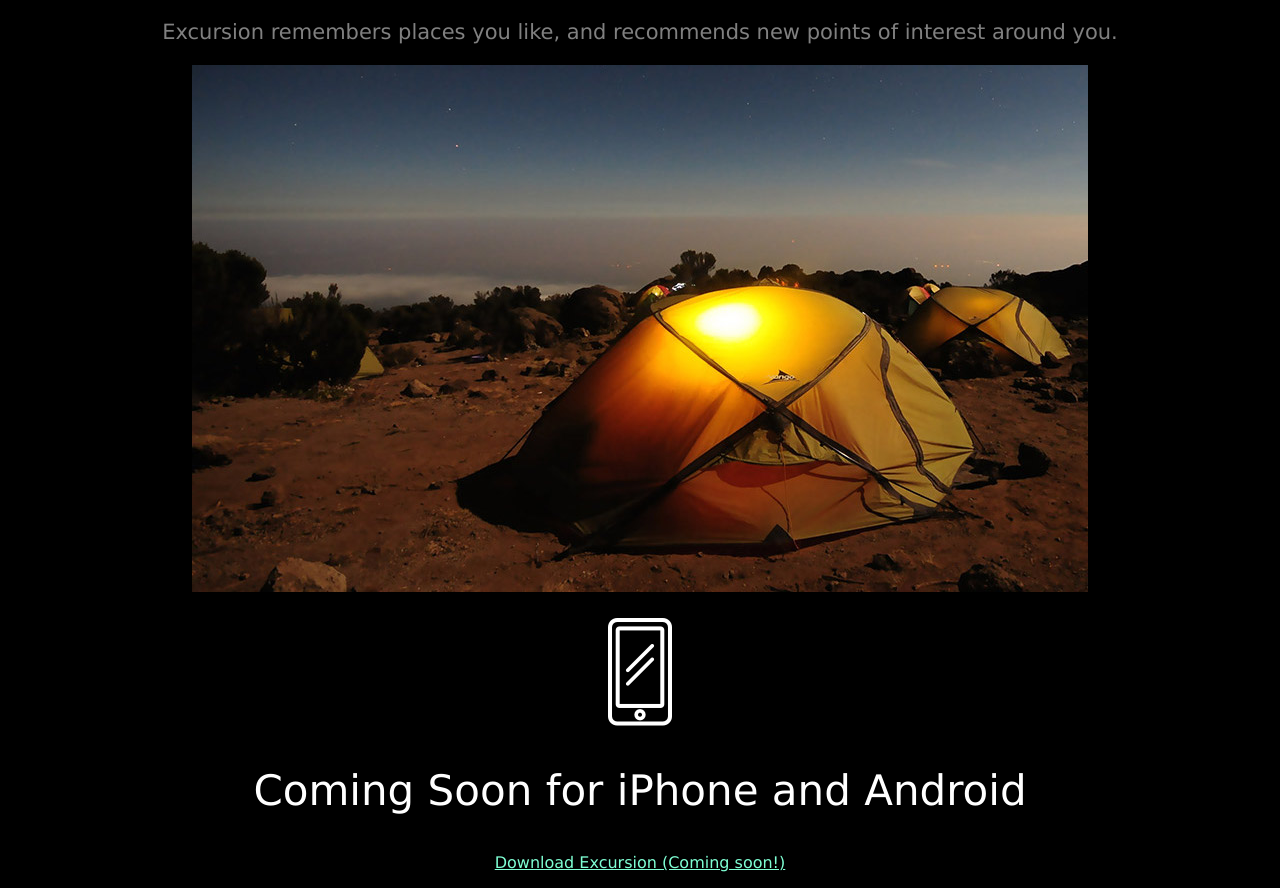
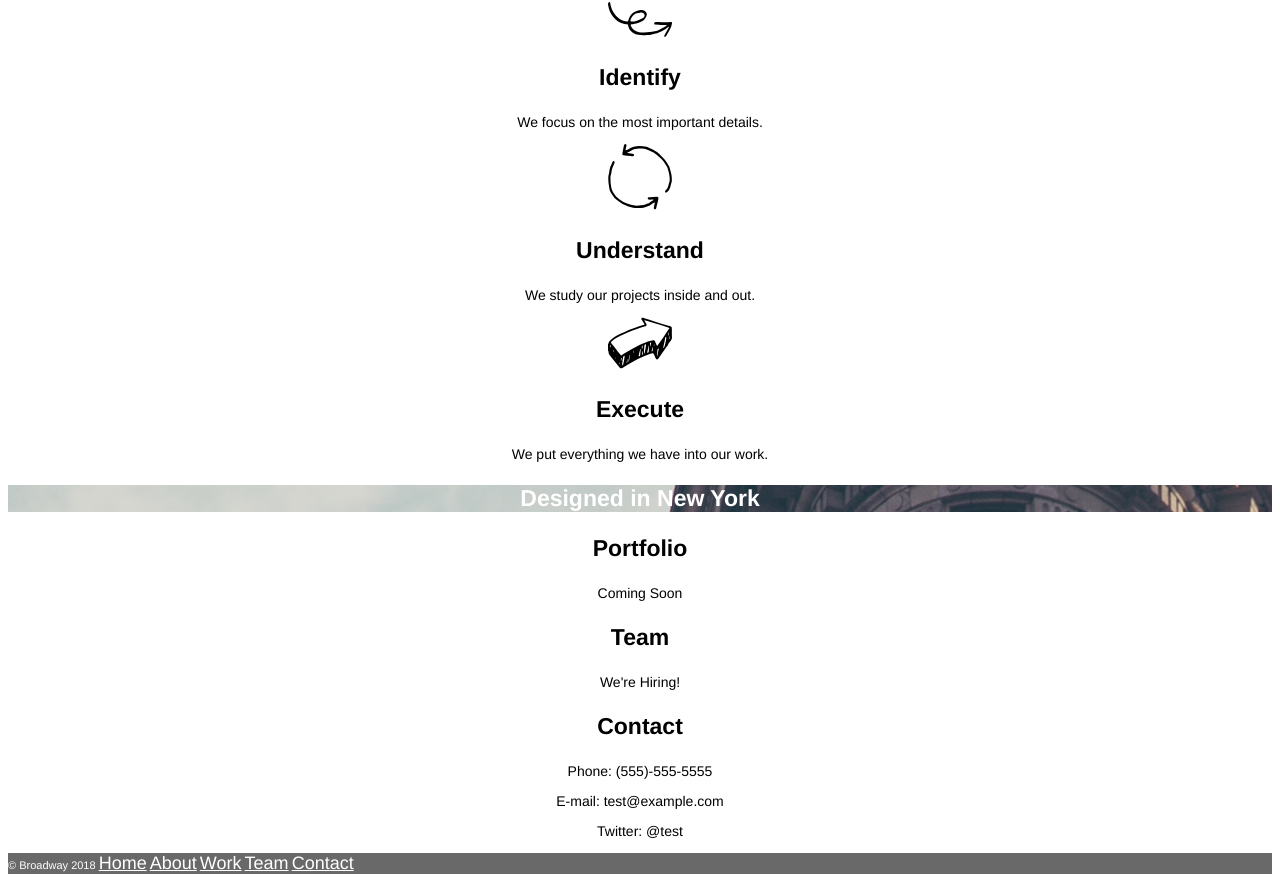
Before and after one commit to blzaej/broadway, a plain HTML site: page index.html in a window 1280 px wide. Shown: the part 423-1311 px from the top of the page. Drawn offline with Linux system fonts and the light colour scheme.

Commit message:
finished everything

```diff
--- a/index.html
+++ b/index.html
@@ -1,39 +1,83 @@
 <!DOCTYPE html>
 <html>
 <head>
-  <meta charset="UTF-8">
-  <title>Excursion</title>
+  <title>Broadway Design</title>
   <link rel="stylesheet" href="resources/css/style.css" type="text/css">
 </head>
 <body>
-  <!-- SECTION: TITLE -->
-  <h1>Discover hidden places in the world around you</h1>
+  <!-- title section -->
+  <div class="title">
+    <h1>Broadway Design</h1>
+    <p>
+      <a href=#>Home</a>
+    </p>
+    <p>
+      <a href=#>Process</a>
+    </p>
+    <p>
+      <a href=#>Work</a>
+    </p>
+    <p>
+      <a href=#>Team</a>
+    </p>
+    <p>
+      <a href=#>Contact</a>
+    </p>
+  </div>
+
+  <!-- menu section -->
+  <h2>Our Process</h2
+  <div class="menu">
+    <img src="resources/img/identify.svg" alt="Identify">
+    <h3>Identify</h3>
+    <p>
+      We focus on the most important details.
+    </p>
+    <img src="resources/img/understand.svg" alt="Understand">
+    <h3>Understand</h3>
+    <p>
+      We study our projects inside and out.
+    </p>
+    <img src="resources/img/execute.svg" alt="Execute">
+    <h3>Execute</h3>
+    <p>
+      We put everything we have into our work.
+    </p>
+  </div>
+
+  <!-- info section -->
+  <div class="title">
+    <h3>Designed in New York</h3>
+  </div>
+  <h3>Portfolio</h3>
   <p>
-    <a href="http://">Download Excursion (Coming soon!)</a>
+    Coming Soon
   </p>
-  <video autoplay>
-    <source src="resources/video/excursion.mp4" type="video/mp4">
-    Your browser does not support the video tag.
-  </video>
-
-  <!-- SECTION: CONTENT -->
-  <h2>Your personal travel guide</h2>
+  <h3>Team</h3>
   <p>
-    Excursion remembers places you like, and recommends new points of interest around you.
+    We're Hiring!
+  </p>
+  <h3>Contact</h3>
+  <p>
+    Phone: (555)-555-5555
   </p>
   <p>
-    <img src="resources/img/camp.jpg" alt="Camp">
+    E-mail: test@example.com
   </p>
   <p>
-    <img src="resources/img/phone.png" alt="Phone icon">
-  </p>
-  <h2>Coming Soon for iPhone and Android</h2>
-  <p>
-    <a href="http://">Download Excursion (Coming soon!)</a>
+    Twitter: @test
   </p>
 
-  <!-- SECTION: FOOTER -->
-  <p class=footer>© Excursion</p>
+  <!-- footer section -->
+  <div class="footer">
+    <p>
+      © Broadway 2018
+      <a href="">Home</a>
+      <a href="">About</a>
+      <a href="">Work</a>
+      <a href="">Team</a>
+      <a href="">Contact</a>
+  </div>
 
-</body>
+  </body>
 </html>
--- a/resources/css/style.css
+++ b/resources/css/style.css
@@ -1,31 +1,49 @@
 html {
-	font-family: Verdana, sans-serif;
-	background-color: black;
-	text-align: center;
+    font-family: Helvetica, sans-serif;
+    text-align: center;
 }
 
 h1 {
-	font-size: 50px;
-	color: white;
-	font-weight: normal;
+    font-size: 70px;
+    color: white;
+    font-weight: bold;
+}
+
+a {
+    font-size: 18px;
+    color: white;
 }
 
 h2 {
-	font-size: 42px;
-	font-weight: 300;
-	color: white;
+    font-size: 32px;
+    font-weight: bold;
+}
+
+h3 {
+    font-size: 23px;
+    font-weight: bold;
+}
+
+.title h3 {
+    color: white
 }
 
 p {
-	font-size: 21px;
-	color: gray;
+    font-size: 14px;
+}
+
+.title {
+    background-image: url("../img/the-flatiron-building.png");
+    background-repeat: no-repeat;
+    background-position: center;
 }
 
 .footer {
-	text-align: right;
+    background-color: dimgray;
+    text-align: left;
+    color: white;
 }
 
-a {
-	color: aquamarine;
-	font-size: 16px;
+.footer p {
+    font-size: 11px;
 }
```
Also changed, not shown: resources/img/camp.jpg (deleted), resources/img/phone.png (deleted).
